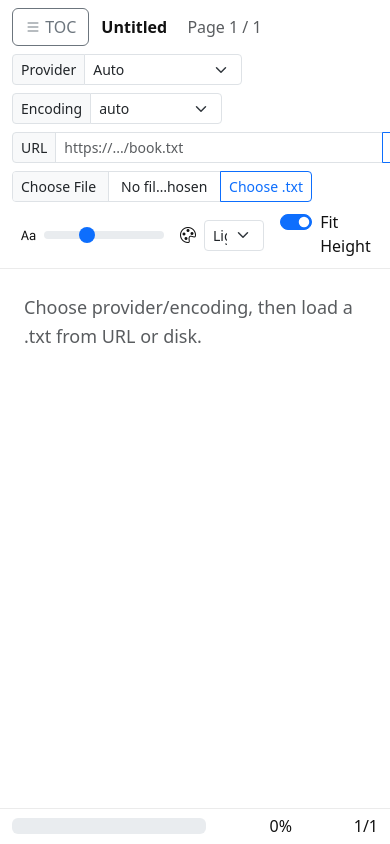
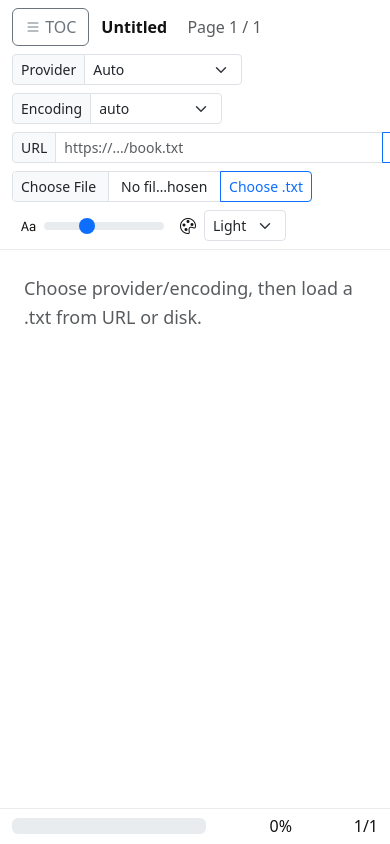
Before and after one commit to MarcoPoloResearchLab/skazka, a website: page index.html in a window 390 px wide. Shown: the top 844 px of the page. Drawn offline with nearby package versions, Linux system fonts and the light colour scheme.

Commit message:
SZ-12 Enforce default fit-height behavior

```diff
--- a/index.html
+++ b/index.html
@@ -171,11 +171,6 @@
             </select>
           </div>
 
-          <div class="form-check form-switch">
-            <input class="form-check-input" type="checkbox" id="fitHeightSwitch" x-model="ui.fitViewportHeight"
-                   @change="applyTypography()">
-            <label class="form-check-label" for="fitHeightSwitch">Fit Height</label>
-          </div>
         </div>
       </div>
     </div>
--- a/js/app.js
+++ b/js/app.js
@@ -5,7 +5,6 @@ function bookReader(){
         fontSizePx: 18,
         pagePaddingPx: 24,
         theme: 'light',
-        fitViewportHeight: true,
         currentPageIndex: 0,
         totalPageCount: 1
       },
@@ -720,9 +719,10 @@ function bookReader(){
         const readingArea = this.pagesEl ? this.pagesEl.closest('.area') : null;
         const areaHeight = readingArea ? readingArea.getBoundingClientRect().height : viewportAllowance;
 
-        const targetHeight = this.ui.fitViewportHeight
-          ? Math.max(160, Math.min(Math.floor(viewportAllowance), Math.floor(areaHeight)))
-          : Math.max(160, Math.floor(window.innerHeight * 0.8));
+        const targetHeight = Math.max(
+          160,
+          Math.min(Math.floor(viewportAllowance), Math.floor(areaHeight)),
+        );
 
         this.pageHeightPx = targetHeight;
         rs.setProperty('--page-height', `${targetHeight}px`);
```
Also changed, not shown: NOTES.md (+7 -0 lines), tests/fit-height.test.js (added, +31 -0 lines).
